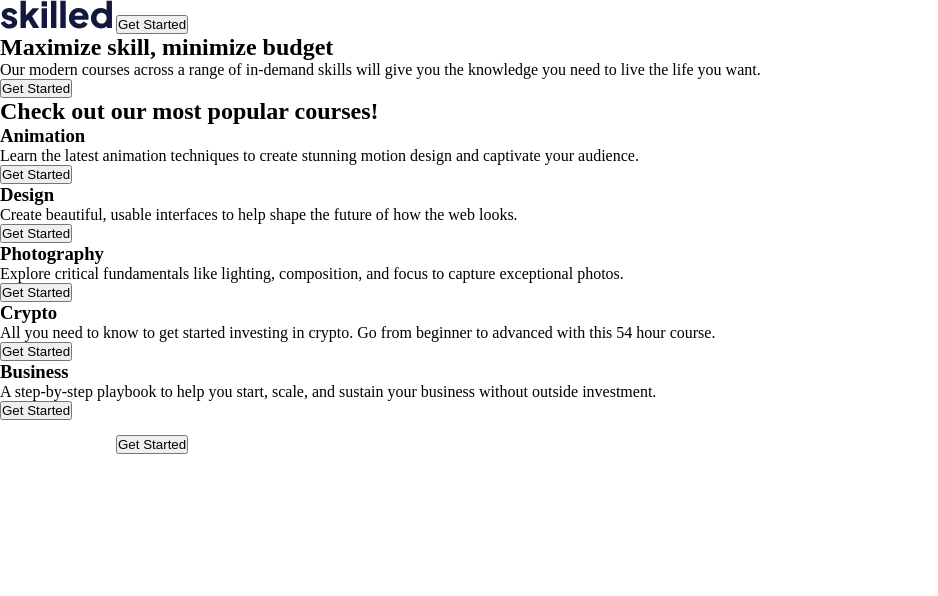
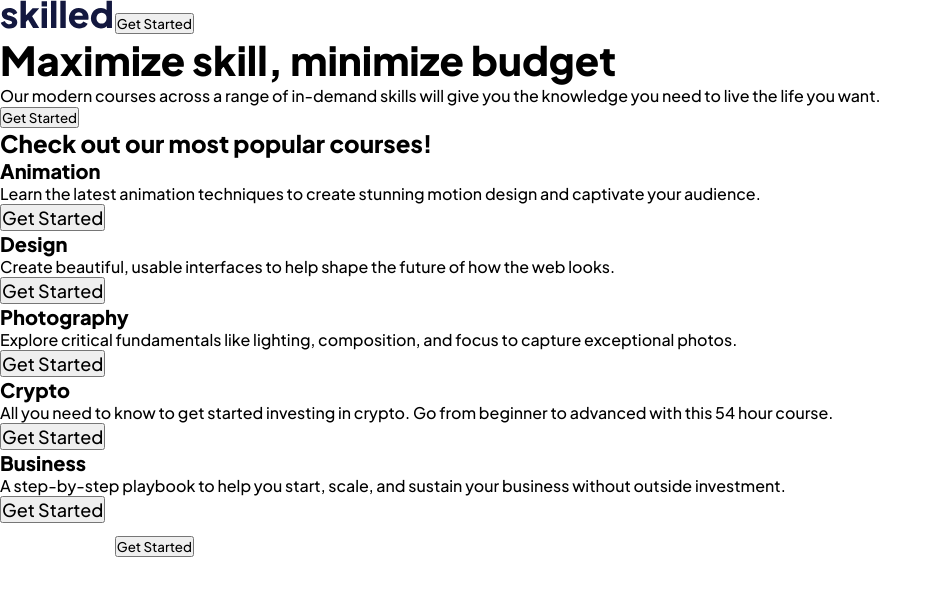
Before and after one commit to andrew2764/skilled-elearning-landing-page, a plain HTML site: page src/index.html in a window 1280 px wide. Shown: the whole page, without its empty margins (0-938 px from the left). Drawn offline with Linux system fonts and the light colour scheme.

Commit message:
Add typography

```diff
--- a/src/index.html
+++ b/src/index.html
@@ -4,6 +4,10 @@
 <head>
   <meta charset="UTF-8">
   <meta name="viewport" content="width=device-width, initial-scale=1.0">
+  <link rel="preconnect" href="https://fonts.googleapis.com">
+  <link rel="preconnect" href="https://fonts.gstatic.com" crossorigin>
+  <link href="https://fonts.googleapis.com/css2?family=Plus+Jakarta+Sans:wght@500;700;800&display=swap"
+    rel="stylesheet">
 
   <link rel="icon" type="image/png" sizes="32x32" href="./assets/favicon-32x32.png">
   <link rel="stylesheet" href="style.css">
@@ -18,7 +22,7 @@
       <img src="./assets/logo-dark.svg" alt="logo">
       <button>Get Started</button>
     </header>
-    <section>
+    <section class="hero">
       <h1>Maximize skill, minimize budget</h1>
       <p>
         Our modern courses across a range of in-demand skills will give you the
@@ -27,44 +31,44 @@
       <button>Get Started</button>
     </section>
 
-    <section>
-      <div>
-        <h2>Check out our most popular courses!</h2>
+    <section class="content">
+      <div class="card">
+        <h3>Check out our most popular courses!</h3>
       </div>
-      <div>
-        <h3>Animation</h3>
+      <div class="card">
+        <h4>Animation</h4>
         <p>
           Learn the latest animation techniques to create stunning motion
           design and captivate your audience.
         </p>
         <button>Get Started</button>
       </div>
-      <div>
-        <h3>Design</h3>
+      <div class="card">
+        <h4>Design</h4>
         <p>
           Create beautiful, usable interfaces to help shape the future of
           how the web looks.
         </p>
         <button>Get Started</button>
       </div>
-      <div>
-        <h3>Photography</h3>
+      <div class="card">
+        <h4>Photography</h4>
         <p>
           Explore critical fundamentals like lighting, composition, and focus
           to capture exceptional photos.
         </p>
         <button>Get Started</button>
       </div>
-      <div>
-        <h3>Crypto</h3>
+      <div class="card">
+        <h4>Crypto</h4>
         <p>
           All you need to know to get started investing in crypto. Go from beginner
           to advanced with this 54 hour course.
         </p>
         <button>Get Started</button>
       </div>
-      <div>
-        <h3>Business</h3>
+      <div class="card">
+        <h4>Business</h4>
         <p>
           A step-by-step playbook to help you start, scale, and sustain your business
           without outside investment.
--- a/src/style.css
+++ b/src/style.css
@@ -2,4 +2,32 @@
   margin: 0;
   padding: 0;
   box-sizing: border-box;
+  font-family: "Plus Jakarta Sans", sans-serif;
 }
+
+h1,
+h2,
+h3,
+h4 {
+  font-weight: 800;
+}
+
+h1 {
+  font-size: 2.5rem;
+}
+
+h2 {
+  font-size: 2rem;
+}
+
+h3 {
+  font-size: 1.5rem;
+}
+
+h4 {
+  font-size: 1.25rem;
+}
+
+.content .card button {
+  font-size: 1.125rem;
+}
```
